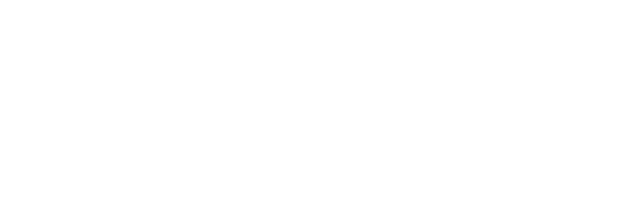
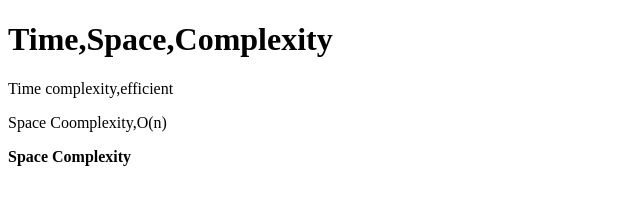
Before and after one commit to acciojob/time-and-space-complexity-deepak5230, a website: page main.html in a window 1280 px wide. Shown: the whole page, without its empty margins (0-640 px from the left). Drawn offline with Linux system fonts and the light colour scheme.

Commit message:
created a submission

```diff
--- a/main.html
+++ b/main.html
@@ -3,10 +3,17 @@
 <html>
 
 <head>
+
+
 	<link rel="stylesheet" href="styles.css">
 </head>
 
 <body>
+	<h1>Time,Space,Complexity</h1>
+	<p>Time complexity,efficient</p>
+	<p>Space Coomplexity,O(n)</p>
+
+	<b>  Space Complexity</b>
 	<!-- the entire body must be written by student -->
     <script type="text/javascript" src="./script.js">
 </script>
```
